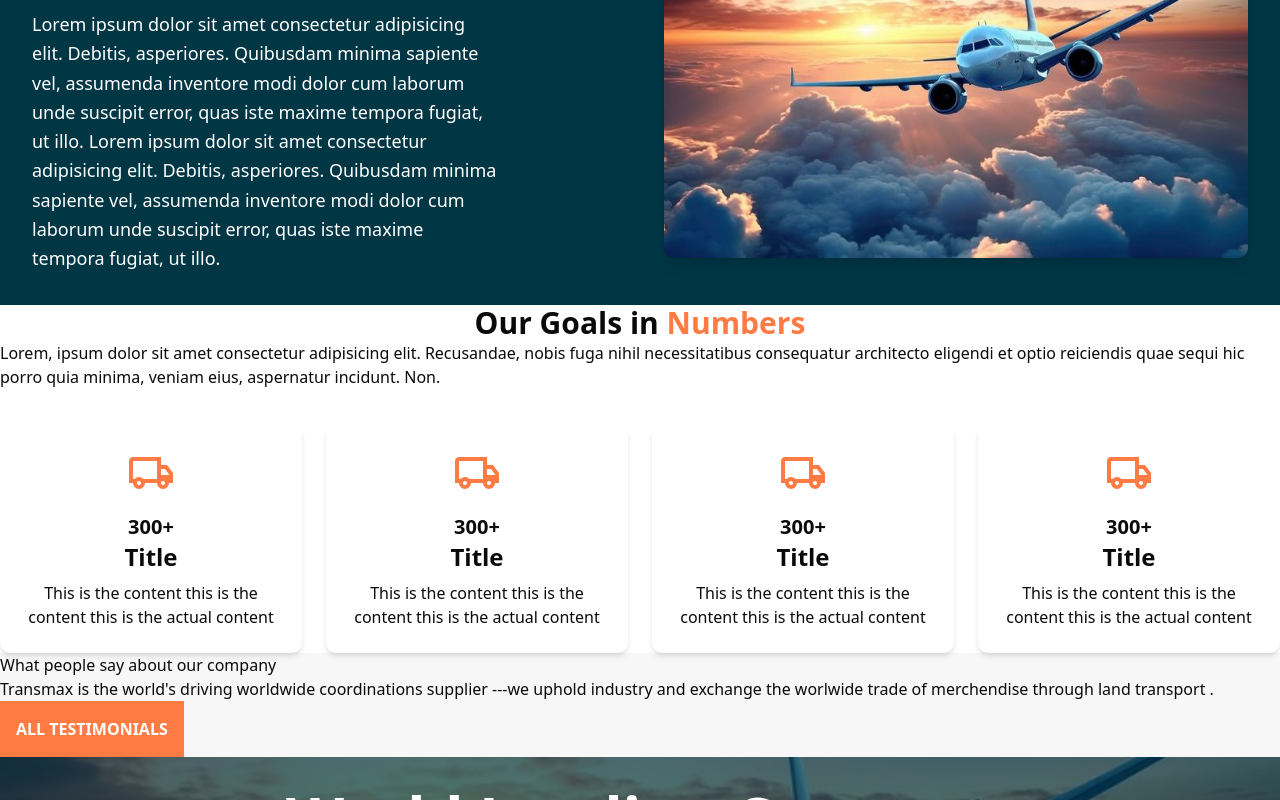
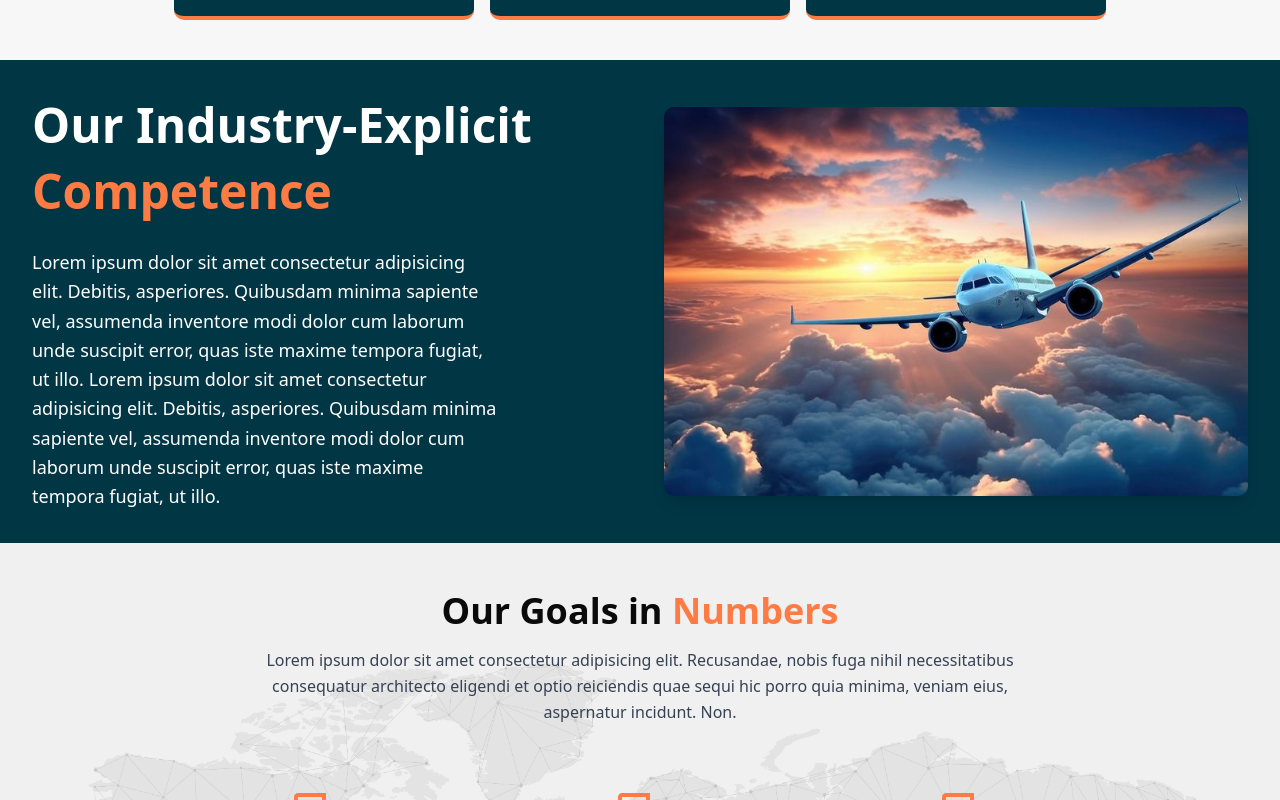
Before and after one commit to dantekadagi3/Transmax, a React (Vite) app: page / in a window 1280 px wide. Shown: the part 2000-2800 px from the top of the page. Built offline with nearby package versions, Linux system fonts and the light colour scheme.

Commit message:
updated the goals and banner sections

```diff
--- a/src/components/GoalCard.tsx
+++ b/src/components/GoalCard.tsx
@@ -7,11 +7,11 @@ interface Goal {
 
   const GoalCard: React.FC<Goal> = ({ icon, num, title, content }) => {
     return (
-      <div className="p-6 shadow-md rounded-lg bg-white text-center">
+      <div className="p-6 text-center w-[300px]">
         <img src={icon} alt={title} className="w-12 h-12 mx-auto mb-4" />
-        <h3 className="text-xl font-semibold">{num}</h3>
+        <h3 className="text-3xl font-semibold text-[var(--blue-color)]">{num}</h3>
         <h2 className="text-2xl font-bold">{title}</h2>
-        <p className="mt-2">{content}</p>
+        <p className="mt-2 text-center">{content}</p>
       </div>
     );
   };
--- a/src/pages/About.tsx
+++ b/src/pages/About.tsx
@@ -28,15 +28,15 @@ const About = () => {
       </div>
 
       {/** Right side - Images */}
-      <div className="relative w-full max-w-md lg:max-w-lg mb-0.5">
+      <div className="relative w-full max-w-md lg:max-w-lg mb-32 lg:mb-40">
         {/** First Image - Bottom Layer */}
         <div className="w-full h-[400px] lg:h-[500px] rounded-lg overflow-hidden shadow-lg">
-          <img src={bg} alt="This is an image" className="w-full h-full object-cover rounded-lg" />
+          <img src={bg} alt="Logistics airplane" className="w-full h-full object-cover rounded-lg" />
         </div>
 
         {/** Second Image - Top Layer (Overlapping) */}
-        <div className="w-3/4 h-[300px] lg:h-[400px] absolute -bottom-32 lg:-bottom-30 right-300px] lg:right-10 z-10 shadow-xl">
-          <img src={bg} alt="This is an image2" className="w-full h-full object-cover rounded-lg" />
+        <div className="w-3/4 h-[300px] lg:h-[400px] absolute -bottom-20 lg:-bottom-24 right-0 lg:right-10 z-10 shadow-xl">
+          <img src={bg} alt="Logistics airplane close-up" className="w-full h-full object-cover rounded-lg" />
         </div>
       </div>
     </section>
--- a/src/pages/Banner.tsx
+++ b/src/pages/Banner.tsx
@@ -1,5 +1,5 @@
 import Button1 from "../components/Button";
-import bg1 from "../assets/images/plane.jpeg";
+import logistics from "../assets/images/Logistics.jpeg";
 
 const Banner = () => {
   function handlePress(): void {
@@ -9,10 +9,10 @@ const Banner = () => {
   return (
     <div
       className="relative bg-cover bg-center bg-no-repeat h-[20rem] flex  items-center justify-center py-12"
-      style={{ backgroundImage: `url(${bg1})` }}
+      style={{ backgroundImage: `url(${logistics})` }}
     >
       {/* Dark overlay for better text contrast */}
-      <div className="absolute inset-0 bg-[var(--blue-color)] opacity-70"></div>
+      <div className="absolute inset-0 bg-black opacity-70"></div>
 
       {/* Content section */}
       <div className="relative text-center text-white max-w-3xl px-6">
--- a/src/pages/Goals.tsx
+++ b/src/pages/Goals.tsx
@@ -1,49 +1,53 @@
-import GoalCard from "../components/GoalCard"
+import GoalCard from "../components/GoalCard";
 import truck from '../assets/icons/truck.svg';
-
+import map from '../assets/images/map.jpg';
 
 const Goals = () => {
   return (
-    <section>
-          <div className="flex flex-col justify-center items-center">
-            <h1 className="font-bold text-3xl">Our Goals in <span className="text-[var(--orange--color)]">Numbers</span></h1>
-            <p className="text-">Lorem, ipsum dolor sit amet consectetur adipisicing elit. Recusandae, nobis fuga nihil necessitatibus consequatur architecto eligendi et optio reiciendis quae sequi hic porro quia minima, veniam eius, aspernatur incidunt. Non.</p>
+    <section
+      className="flex flex-col justify-center items-center px-6 py-12 bg-cover bg-center bg-no-repeat"
+      style={{ backgroundImage: `url(${map})` }}
+    >
+      {/** Title Section */}
+      <div className="text-center max-w-3xl">
+        <h1 className="font-bold text-3xl md:text-4xl">
+          Our Goals in <span className="text-[var(--orange--color)]">Numbers</span>
+        </h1>
+        <p className="mt-4 text-gray-700 text-sm md:text-base leading-relaxed">
+          Lorem ipsum dolor sit amet consectetur adipisicing elit. Recusandae, nobis fuga nihil necessitatibus
+          consequatur architecto eligendi et optio reiciendis quae sequi hic porro quia minima, veniam eius, aspernatur incidunt. Non.
+        </p>
       </div>
 
-          <div className="flex gap-6 mt-9">
+      {/** Cards Section */}
+      <div className="flex flex-wrap justify-center gap-6 mt-9 w-full max-w-5xl">
         <GoalCard
           icon={truck}
           num="300+"
-           title="Title"
-           content="This is the content this is the content this is the actual content"
-
+          title="Warehouses Managed"
+          content="We help you mitigate supply chains distributions"
         />
         <GoalCard
           icon={truck}
-           num="300+"
-           title="Title"
-           content="This is the content this is the content this is the actual content"
-
+          num="120+"
+          title="Supply Engineers"
+          content="We help you mitigate supply chains distributions"
         />
         <GoalCard
           icon={truck}
-           num="300+"
-           title="Title"
-           content="This is the content this is the content this is the actual content"
-
+          num="60+"
+          title="Countries Covered"
+          content="We help you mitigate supply chains distributions"
         />
         <GoalCard
           icon={truck}
-           num="300+"
-           title="Title"
-           content="This is the content this is the content this is the actual content"
-
+          num="600+"
+          title="Companies We Help"
+          content="We help you mitigate supply chains distributions"
         />
       </div>
     </section>
+  );
+};
 
-
-  )
-}
-
-export default Goals
+export default Goals;
--- a/src/pages/Sevices.tsx
+++ b/src/pages/Sevices.tsx
@@ -3,7 +3,7 @@ import truck from '../assets/icons/truck.svg';
 
 const Services = () => {
   return (
-    <section className="bg-[var(--main--background)] flex flex-col items-center justify-center">
+    <section className="bg-[var(--main--background)] flex flex-col items-center justify-center p-10">
         <div className='flex gap-2 items-center justify-center'>
     <div>
          <h1 className="text-4xl font-bold">Explore our <span>services</span></h1>
```
Also changed, not shown: src/assets/images/Logistics.jpeg (added), src/assets/images/map.jpg (added). Lines whose indentation alone changed are shown as unchanged.
